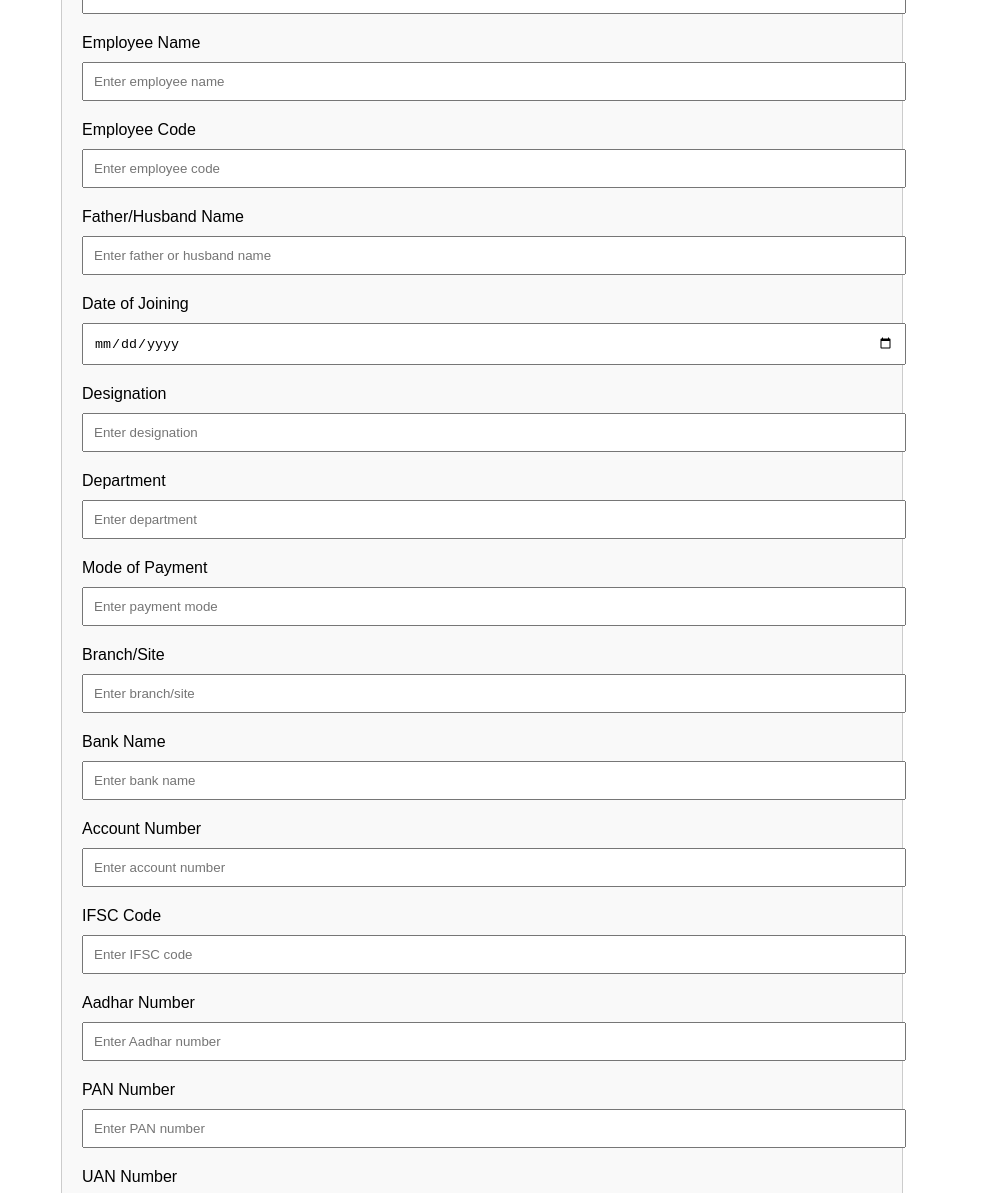
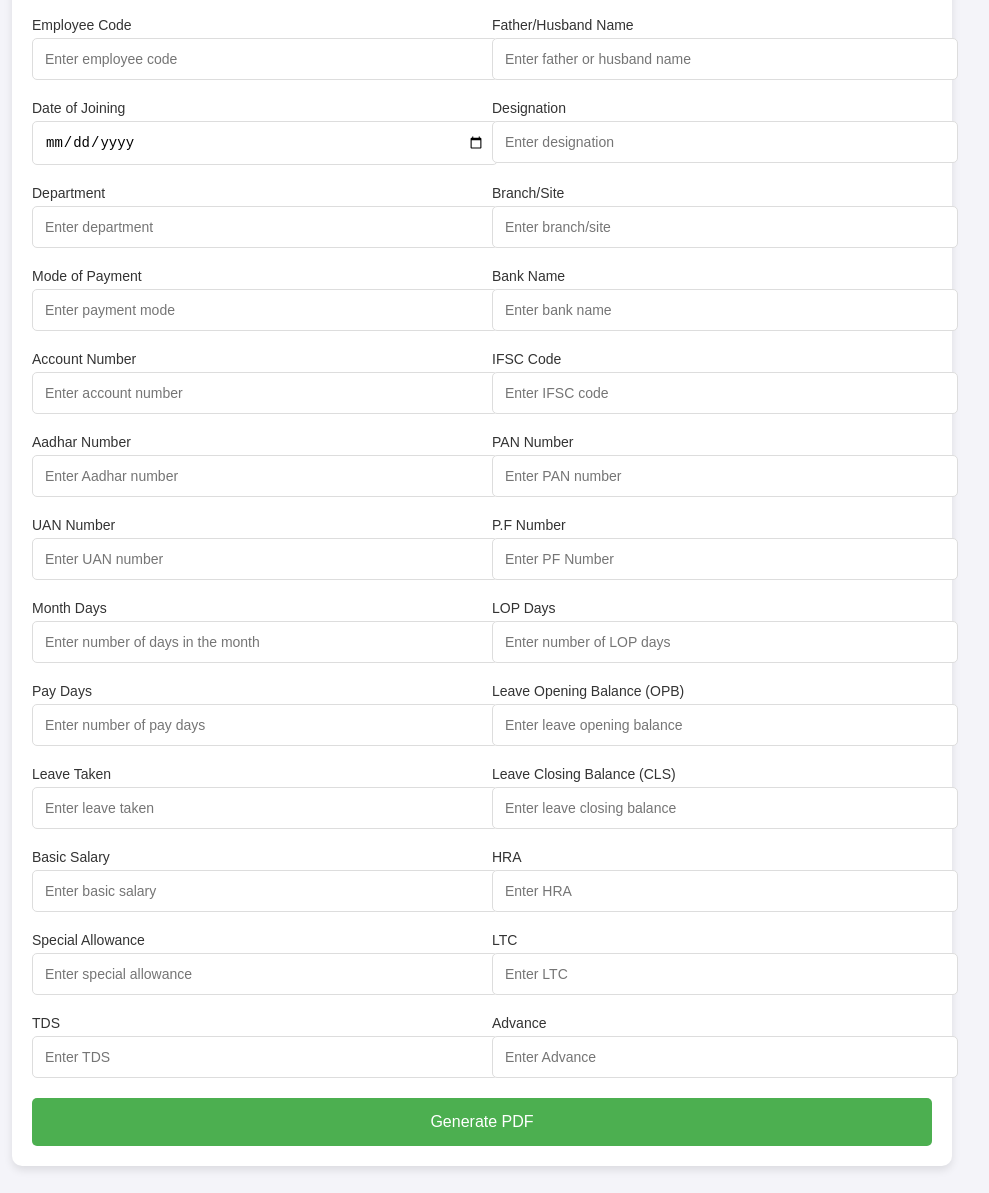
Before and after one commit to ravin73/Payment-Slip-pdf-generator, a website: page index.html in a window 1280 px wide. Shown: the part 271-1464 px from the top of the page, without its empty margins (158-1147 px from the left). Drawn offline with Linux system fonts and the light colour scheme.

Commit message:
form updated

```diff
--- a/index.html
+++ b/index.html
@@ -7,39 +7,77 @@
     <style>
         body {
             font-family: Arial, sans-serif;
-            margin: 20px;
+            background-color: #f4f4f9;
+            margin: 0;
+            padding: 20px;
         }
 
         .form-section {
-            max-width: 800px;
-            margin: 20px auto;
+            max-width: 900px;
+            margin: 0 auto;
             padding: 20px;
-            border: 1px solid #ccc;
-            border-radius: 5px;
-            background-color: #f9f9f9;
+            background-color: #fff;
+            border-radius: 10px;
+            box-shadow: 0 4px 8px rgba(0, 0, 0, 0.1);
         }
 
         h1 {
             text-align: center;
+            font-size: 24px;
+            margin-bottom: 20px;
+            color: #333;
         }
 
         label {
+            font-size: 14px;
+            color: #333;
+            margin-bottom: 5px;
             display: block;
-            margin-bottom: 10px;
         }
 
         input {
             width: 100%;
-            padding: 10px;
+            padding: 12px;
             margin-bottom: 20px;
+            border: 1px solid #ddd;
+            border-radius: 5px;
+            font-size: 14px;
+        }
+
+        input:focus {
+            border-color: #4CAF50;
+            outline: none;
+            box-shadow: 0 0 5px rgba(76, 175, 80, 0.5);
         }
 
         button {
-            padding: 10px 20px;
+            width: 100%;
+            padding: 15px;
             background-color: #4CAF50;
             color: white;
             border: none;
+            border-radius: 5px;
+            font-size: 16px;
             cursor: pointer;
+            transition: background-color 0.3s ease;
+        }
+
+        button:hover {
+            background-color: #45a049;
+        }
+
+        .form-group {
+            display: flex;
+            justify-content: space-between;
+            gap: 20px;
+        }
+
+        .form-group > div {
+            flex: 1;
+        }
+
+        .form-group-full {
+            width: 100%;
         }
 
         .logo {
@@ -47,6 +85,18 @@
             margin: 0 auto 20px;
             max-width: 150px; /* Adjust size as needed */
         }
+
+        /* Responsive Design */
+        @media (max-width: 768px) {
+            .form-group {
+                flex-direction: column;
+            }
+
+            h1 {
+                font-size: 20px;
+            }
+        }
+
     </style>
 </head>
 <body>
@@ -55,91 +105,173 @@
         <img src="./public/images/logo.png" alt="Company Logo" class="logo">
         <h1>Fill Salary Slip Information</h1>
         <form id="salaryForm">
+            <div class="form-group">
+                <div>
                     <label for="salaryMonth">Salary Slip Month</label>
                     <input type="month" id="salaryMonth" name="salaryMonth" required>
+                </div>
 
+                <div>
                     <label for="empName">Employee Name</label>
                     <input type="text" id="empName" name="empName" placeholder="Enter employee name" required>
+                </div>
+            </div>
 
+            <div class="form-group">
+                <div>
                     <label for="empCode">Employee Code</label>
                     <input type="text" id="empCode" name="empCode" placeholder="Enter employee code" required>
+                </div>
 
+                <div>
                     <label for="fatherHusName">Father/Husband Name</label>
                     <input type="text" id="fatherHusName" name="fatherHusName" placeholder="Enter father or husband name" required>
+                </div>
+            </div>
 
+            <div class="form-group">
+                <div>
                     <label for="doj">Date of Joining</label>
                     <input type="date" id="doj" name="doj" required>
+                </div>
 
+                <div>
                     <label for="designation">Designation</label>
                     <input type="text" id="designation" name="designation" placeholder="Enter designation" required>
+                </div>
+            </div>
 
+            <div class="form-group">
+                <div>
                     <label for="department">Department</label>
                     <input type="text" id="department" name="department" placeholder="Enter department" required>
+                </div>
 
+                <div>
+                    <label for="branch">Branch/Site</label>
+                    <input type="text" id="branch" name="branch" placeholder="Enter branch/site" required>
+                </div>
+            </div>
+
+            <div class="form-group">
+                <div>
                     <label for="modeOfPayment">Mode of Payment</label>
                     <input type="text" id="modeOfPayment" name="modeOfPayment" placeholder="Enter payment mode" required>
+                </div>
 
-            <label for="branch">Branch/Site</label>
-            <input type="text" id="branch" name="branch" placeholder="Enter branch/site" required>
-
+                <div>
                     <label for="bankName">Bank Name</label>
                     <input type="text" id="bankName" name="bankName" placeholder="Enter bank name" required>
+                </div>
+            </div>
 
+            <div class="form-group">
+                <div>
                     <label for="accountNumber">Account Number</label>
                     <input type="text" id="accountNumber" name="accountNumber" placeholder="Enter account number" required>
+                </div>
 
+                <div>
                     <label for="ifscCode">IFSC Code</label>
                     <input type="text" id="ifscCode" name="ifscCode" placeholder="Enter IFSC code" required>
+                </div>
+            </div>
 
+            <div class="form-group">
+                <div>
                     <label for="aadharNumber">Aadhar Number</label>
                     <input type="text" id="aadharNumber" name="aadharNumber" placeholder="Enter Aadhar number" required>
+                </div>
 
+                <div>
                     <label for="panNumber">PAN Number</label>
                     <input type="text" id="panNumber" name="panNumber" placeholder="Enter PAN number" required>
+                </div>
+            </div>
 
+            <div class="form-group">
+                <div>
                     <label for="uanNumber">UAN Number</label>
                     <input type="text" id="uanNumber" name="uanNumber" placeholder="Enter UAN number" required>
+                </div>
 
-
+                <div>
                     <label for="pfNumber">P.F Number</label>
                     <input type="text" id="pfNumber" name="pfNumber" placeholder="Enter PF Number" required>
+                </div>
+            </div>
 
+            <div class="form-group">
+                <div>
                     <label for="monthDays">Month Days</label>
                     <input type="number" id="monthDays" name="monthDays" placeholder="Enter number of days in the month" required>
+                </div>
 
+                <div>
                     <label for="lopDays">LOP Days</label>
                     <input type="number" id="lopDays" name="lopDays" placeholder="Enter number of LOP days" required>
+                </div>
+            </div>
 
+            <div class="form-group">
+                <div>
                     <label for="payDays">Pay Days</label>
                     <input type="number" id="payDays" name="payDays" placeholder="Enter number of pay days" required>
+                </div>
 
+                <div>
                     <label for="leaveOpb">Leave Opening Balance (OPB)</label>
                     <input type="number" id="leaveOpb" name="leaveOpb" placeholder="Enter leave opening balance" required>
+                </div>
+            </div>
 
+            <div class="form-group">
+                <div>
                     <label for="leaveTaken">Leave Taken</label>
                     <input type="number" id="leaveTaken" name="leaveTaken" placeholder="Enter leave taken" required>
+                </div>
 
+                <div>
                     <label for="leaveCls">Leave Closing Balance (CLS)</label>
                     <input type="number" id="leaveCls" name="leaveCls" placeholder="Enter leave closing balance" required>
+                </div>
+            </div>
 
-
+            <div class="form-group">
+                <div>
                     <label for="basicSalary">Basic Salary</label>
                     <input type="number" id="basicSalary" name="basicSalary" placeholder="Enter basic salary" required>
+                </div>
 
+                <div>
                     <label for="hra">HRA</label>
                     <input type="number" id="hra" name="hra" placeholder="Enter HRA" required>
+                </div>
+            </div>
 
+            <div class="form-group">
+                <div>
                     <label for="specialAllowance">Special Allowance</label>
                     <input type="number" id="specialAllowance" name="specialAllowance" placeholder="Enter special allowance" required>
+                </div>
 
+                <div>
                     <label for="ltc">LTC</label>
                     <input type="number" id="ltc" name="ltc" placeholder="Enter LTC" required>
+                </div>
+            </div>
 
+            <div class="form-group">
+                <div>
                     <label for="tds">TDS</label>
                     <input type="number" id="tds" name="tds" placeholder="Enter TDS" required>
+                </div>
 
+                <div>
                     <label for="advance">Advance</label>
-            <input type="number" id="advance" name="advance" placeholder="Enter the Advance" required>
+                    <input type="number" id="advance" name="advance" placeholder="Enter Advance" required>
+                </div>
+            </div>
 
             <button type="button" onclick="generatePDF()">Generate PDF</button>
         </form>
```
Also changed, not shown: 1 other file. Lines whose indentation alone changed are shown as unchanged.
